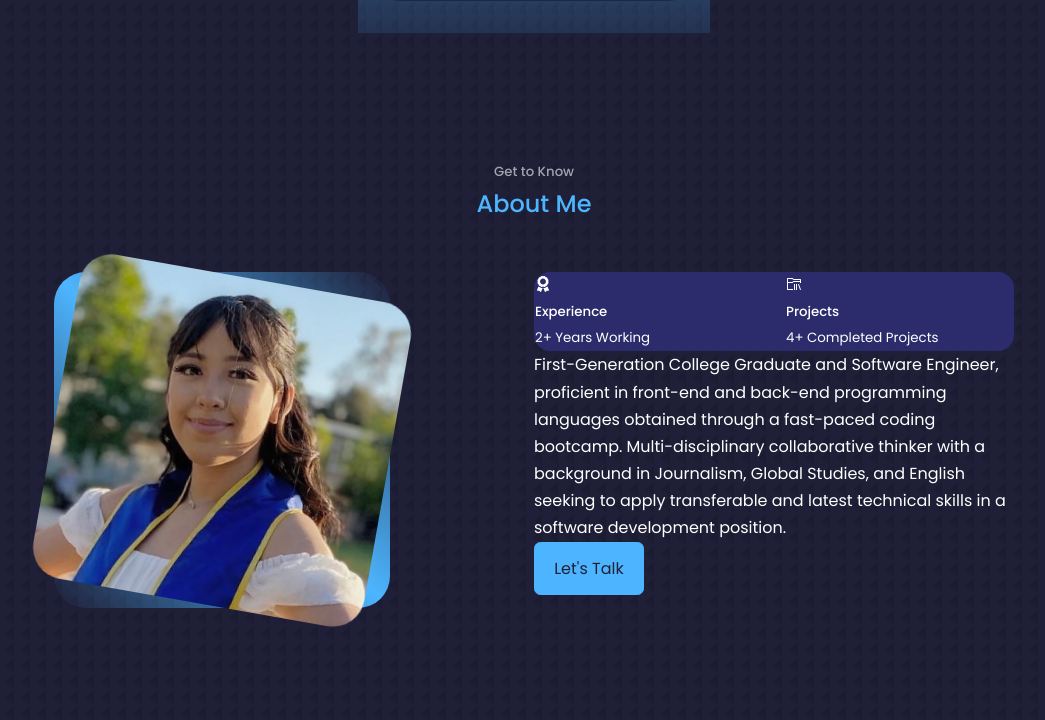
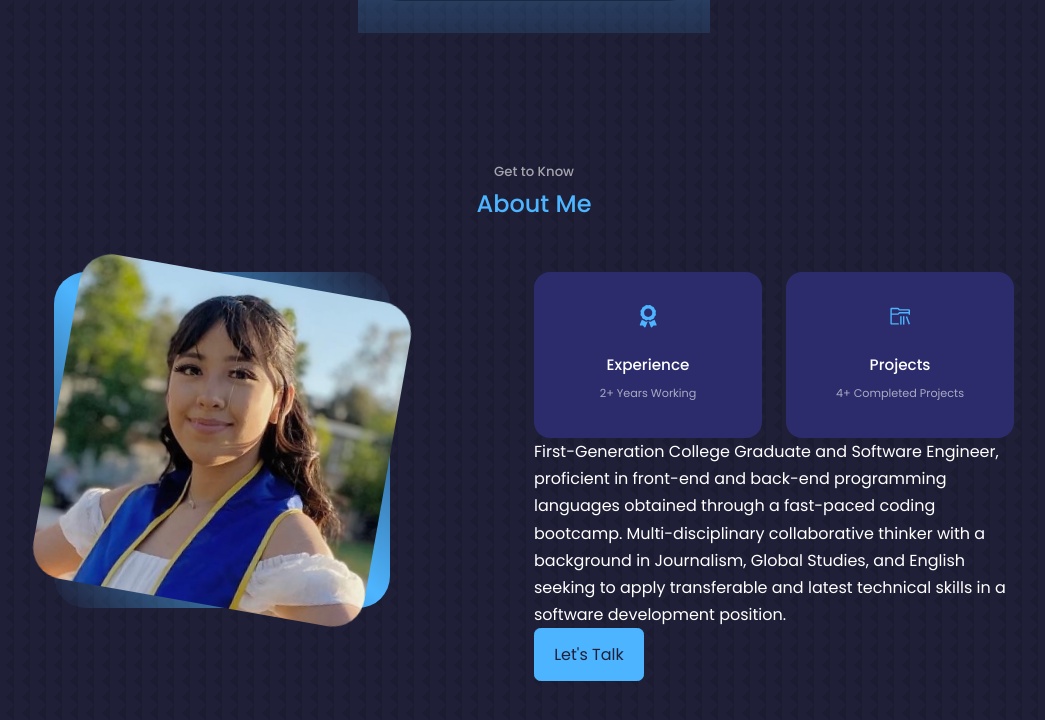
Before and after one commit to ValerieAlejandraa/My-portfolio, a React (Create React App) app: page / in a window 1280 px wide. Shown: the part 767-1487 px from the top of the page, without its empty margins (106-1151 px from the left). Built offline with nearby package versions, Linux system fonts and the light colour scheme.

Commit message:
added styling to h5 tags inside each card

```diff
--- a/src/components/about/About.jsx
+++ b/src/components/about/About.jsx
@@ -19,13 +19,14 @@ const About = () => {
 
         <div className="about__content">
           <div className="about__cards">
-            <article className="about_card">
+
+            <article className="about__card">
               <FaAward className="about__icon" />
               <h5>Experience</h5>
               <small>2+ Years Working</small>
             </article>
 
-            <article className="about_card">
+            <article className="about__card">
               <VscFolderLibrary className="about__icon" />
               <h5>Projects</h5>
               <small>4+ Completed Projects</small>
@@ -40,6 +41,7 @@ const About = () => {
             to apply transferable and latest technical skills in a software
             development position.
           </p>
+
           <a href="#contact" className="btn btn-primary">
             Let's Talk
           </a>
--- a/src/components/about/about.css
+++ b/src/components/about/about.css
@@ -35,8 +35,32 @@
     gap: 1.5rem;
 }
 
-.about__cards {
+.about__card {
     background: var(--color-bg-variant);
     border: 1px solid transparent;
     border-radius: 1rem;
-}
+    padding: 2rem;
+    text-align: center;
+    transition: var(--transition);
+  }
+
+  .about__card:hover {
+    background: transparent;
+    border-color: var(--color-primary-variant);
+    cursor: default;
+  }
+
+  .about__icon {
+    color: var(--color-primary);
+    font-size: 1.4rem;
+    margin-bottom: 1rem;
+  }
+
+  .about__card h5 {
+    font-size: 0.95rem;
+  }
+
+  .about__card small {
+    font-size: 0.7rem;
+    color: var(--color-light);
+  }
```
